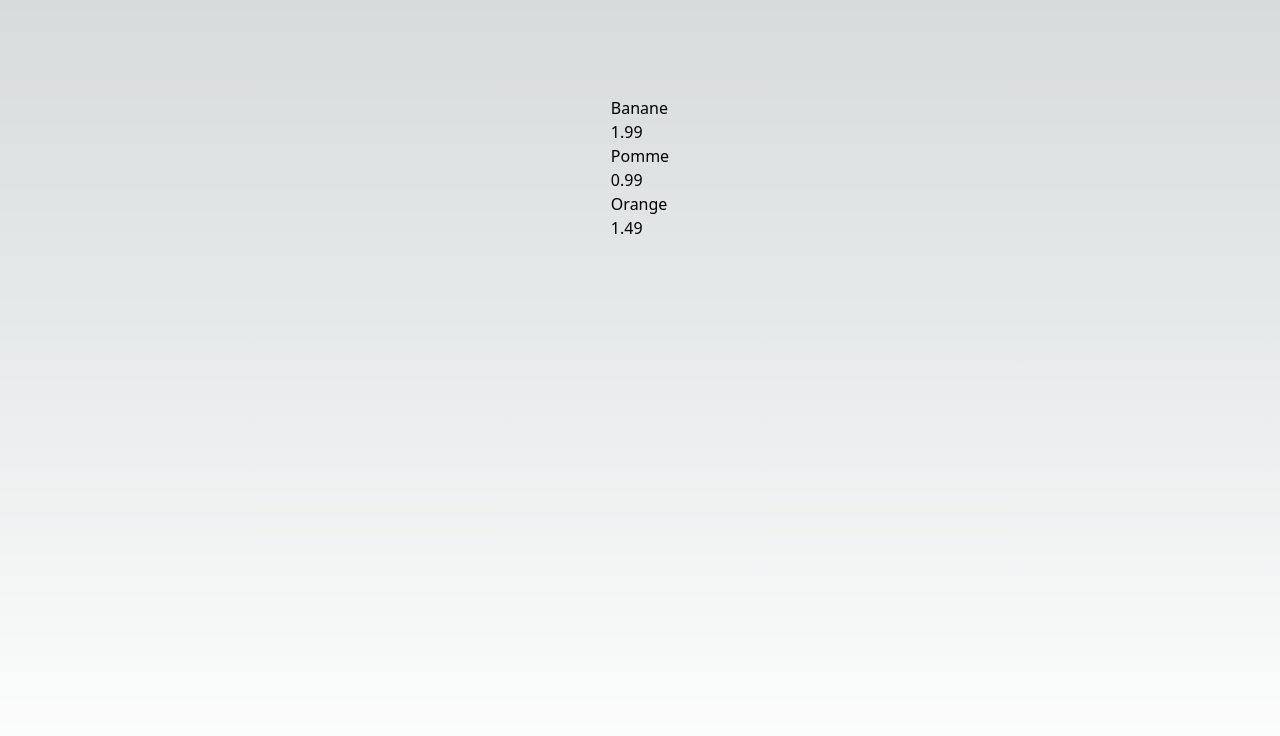
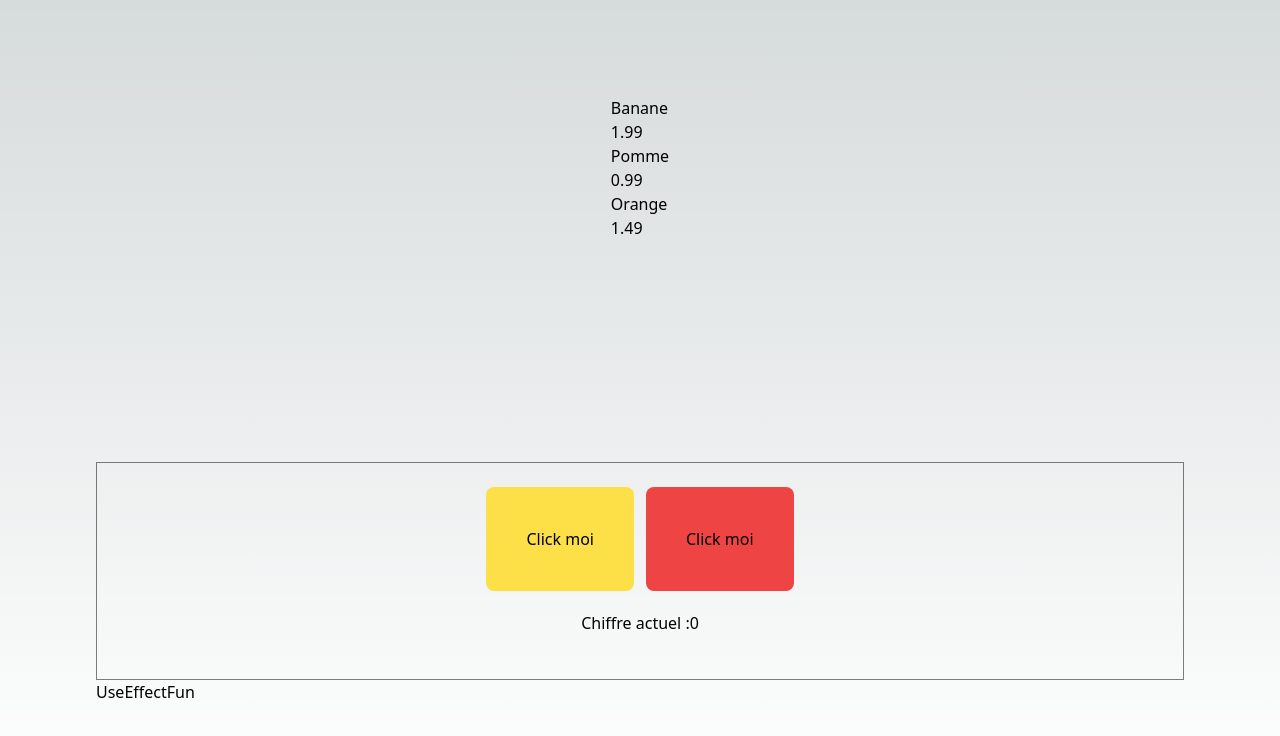
Before and after one commit to MarcAndersonGilles/Javascript-pratice, a Next.js app: page / in a window 1280 px wide. Shown: the top 736 px of the page. Built offline with nearby package versions, Linux system fonts and the light colour scheme.

Commit message:
useStates pratices with lifting states

```diff
--- /dev/null
+++ b/components/useState/States.tsx
@@ -0,0 +1,37 @@
+import React, { useState } from 'react'
+import UpState from './UpstateFun'
+import UseEffectFun from './UseEffectFun'
+
+export default function States() {
+  const [bgColorBlue, setbgColorBlue] = useState(false)
+  const [bgColorYellow, setbgColorYellow] = useState(false)
+
+  const [count, setcount] = useState(0)
+  const handleClick = (bgColor: any) => {
+    setcount(count + 1)
+    setbgColorBlue(bgColor)
+    if(bgColorBlue){
+       setbgColorYellow(false)
+    }
+
+  }
+  const handleClick2 = (bgColor: any) => {
+    setcount(count - 1)
+    setbgColorYellow(bgColor)
+    if(bgColorYellow){
+      setbgColorBlue(false)
+    }
+  }
+  return (
+    <div className='text-black w-full h-full '>
+      <UpState countCounter={handleClick}
+        countCountm1={handleClick2}
+        countNumber={count}
+        bgColorBlue={bgColorBlue}
+        bgColorYellow={bgColorYellow}
+
+      />
+      <UseEffectFun />
+    </div>
+  )
+}
--- /dev/null
+++ b/components/useState/UpstateFun.tsx
@@ -0,0 +1,25 @@
+import React from 'react'
+import States from './States'
+type Props = {
+    countCounter: (bgColor: any) => void
+    countNumber: number
+    countCountm1: (bgColor: any) => void
+    bgColorBlue: boolean
+    bgColorYellow: boolean
+
+
+}
+export default function Upstate({countCounter,countNumber,countCountm1,
+  bgColorBlue,bgColorYellow
+} : Props) {
+
+  return (
+    <div className='flex  justify-center flex-col  items-center border p-6 text-black border-black border-opacity-50 '>
+      <div className='flex flex-row gap-3 '>
+      <button className={`bg-green-400 p-10 rounded-lg ${bgColorBlue ? 'bg-zinc-700' : 'bg-yellow-300'}`} onClick={countCounter}>Click moi</button>
+        <button className={`bg-red-500 p-10 rounded-lg ${bgColorYellow ? 'bg-purple-500' : 'bg-green-400'}`} onClick={countCountm1}>Click moi</button>
+      </div>
+      <div className='text-black border-black p-5'><h1>Chiffre actuel :{countNumber}  </h1> </div>
+    </div>
+  )
+}
--- /dev/null
+++ b/components/useState/UseEffectFun.tsx
@@ -0,0 +1,7 @@
+import React from 'react'
+
+export default function UseEffectFun() {
+  return (
+    <div>UseEffectFun</div>
+  )
+}
--- a/pages/index.tsx
+++ b/pages/index.tsx
@@ -2,12 +2,14 @@ import Image from 'next/image'
 import { Inter } from 'next/font/google'
 import Input from '../components/Input'
 import Map from '../components/Map'
+import States from '../components/useState/States'
 const inter = Inter({ subsets: ['latin'] })
 
 export default function Home() {
   return (
     <main className="flex min-h-screen flex-col items-center justify-between p-24">
       <Map />
+      <States />
     </main>
   )
 }
```
